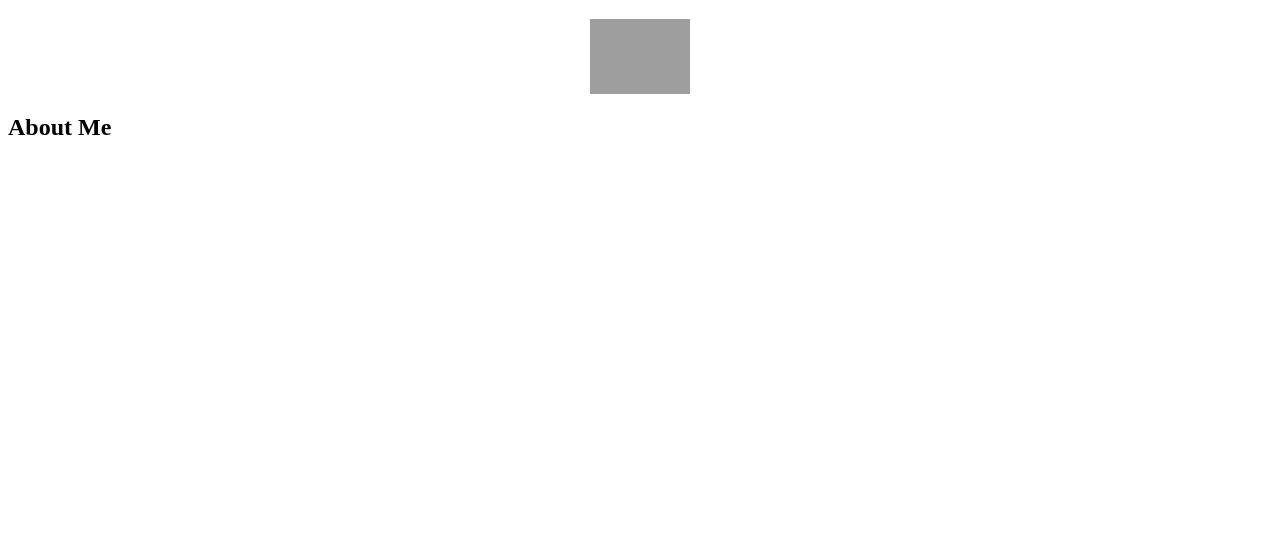
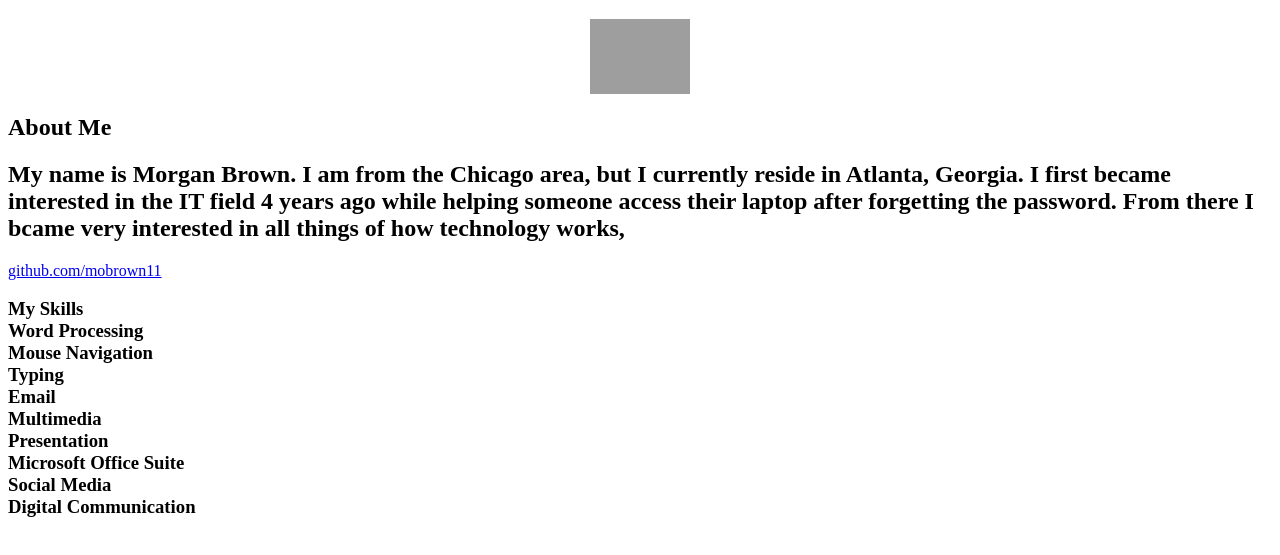
Before and after one commit to mobrown11/mobrown11.github.io, a plain HTML site: page index.html in a window 1280 px wide. Shown: the part 61-616 px from the top of the page. Drawn offline with Linux system fonts and the light colour scheme; grey boxes are pictures that could not be loaded.

Commit message:
hyperlink

```diff
--- a/index.html
+++ b/index.html
@@ -12,6 +12,20 @@
 
         <img src="https://scontent-atl3-2.xx.fbcdn.net/v/t39.30808-6/347811109_732781795313162_7717314759683804830_n.jpg?_nc_cat=102&ccb=1-7&_nc_sid=8bfeb9&_nc_ohc=RC1f_hPLNI8AX_wMlGG&_nc_ht=scontent-atl3-2.xx&oh=00_AfDeG3eu3kx8lkclX5n50TQsHZ2dO13Z-AbnrplL41KUQQ&oe=646DE951" alt="picture of me"  class="center">
     <h2>About Me</h2>
+    <h2>My name is Morgan Brown. I am from the Chicago area, but I currently reside in Atlanta, Georgia. I first became interested in the IT field 4 years ago while helping someone access their laptop after forgetting the password. From there  I bcame very interested in all things of how technology works,</h2>
     <p></p>
-</body>
+</body><a href=https://github.com/https:/>github.com/mobrown11</a>
+<h3>My Skills
+    <div class="grid-container">
+        <div class="grid-item">Word Processing</div>
+        <div class="grid-item">Mouse Navigation</div>
+        <div class="grid-item">Typing</div>
+        <div class="grid-item">Email</div>
+        <div class="grid-item">Multimedia</div>
+        <div class="grid-item">Presentation</div>
+        <div class="grid-item">Microsoft Office Suite</div>
+        <div class="grid-item">Social Media</div>
+        <div class="grid-item">Digital Communication</div>
+      </div>
+</h3>
 </html>
```
Also changed, not shown: style.css (line endings or trailing spaces).
